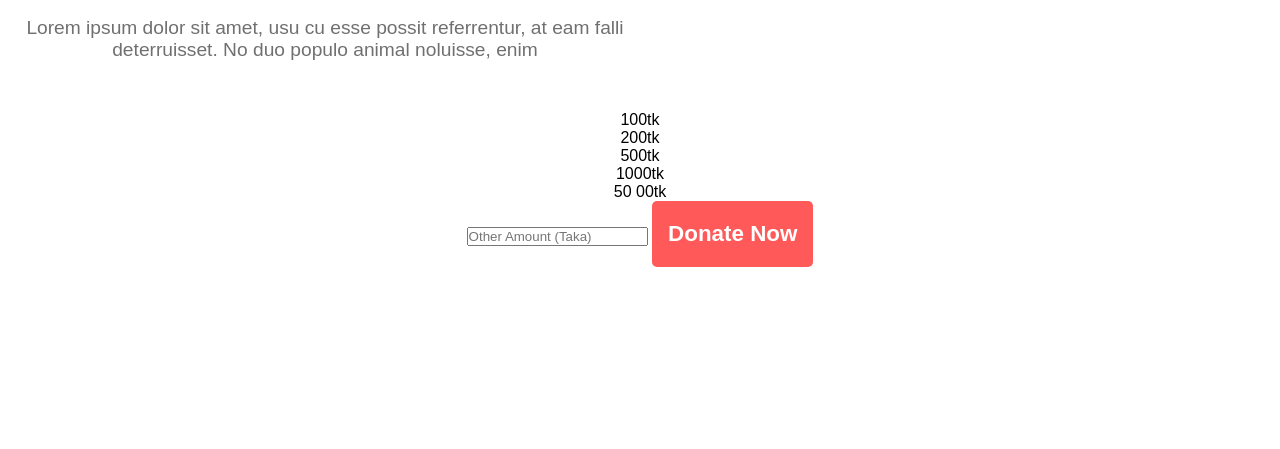
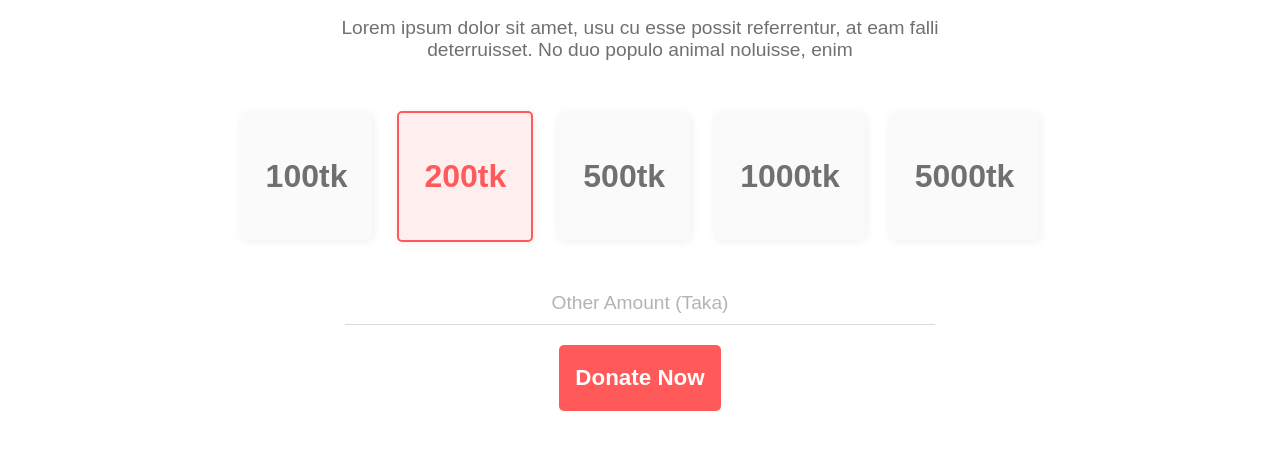
Before and after one commit to AtikHasan16/donate-today, a plain HTML site: page index.html in a window 1280 px wide. Shown: the part 1152-1601 px from the top of the page. Before the commit the page ends 1549 px from the top, so only its background shows below. Drawn offline with Linux system fonts and the light colour scheme.

Commit message:
added doante today styyles

```diff
--- a/index.html
+++ b/index.html
@@ -34,13 +34,13 @@
         </div>
         <div class="donate-container">
           <div class="donate-box">100tk</div>
-          <div class="donate-box">200tk</div>
+          <div class="donate-box donate-box-select">200tk</div>
           <div class="donate-box">500tk</div>
           <div class="donate-box">1000tk</div>
-          <div class="donate-box">50 00tk</div>
+          <div class="donate-box">5000tk</div>
         </div>
 
-        <input type="number" placeholder="Other Amount (Taka)" />
+        <input class="donate-amount" type="text" placeholder="Other Amount (Taka)" /> <br />
         <button class="donate-btn">Donate Now</button>
       </section>
       <section class="donation-plan"></section>
--- a/style/style.css
+++ b/style/style.css
@@ -4,6 +4,11 @@
   box-sizing: border-box;
   padding: 0;
   font-family: "poppins", sans-serif;
+}
+
+.main {
+  max-width: 1180px;
+  margin: 0 auto;
 }
 
 .donate-btn {
@@ -67,10 +72,54 @@
 .donate-details {
   font-size: 1.2rem;
   width: 650px;
+  margin: 0 auto;
   margin-bottom: 50px;
   color: #707070;
 }
 
+.donate-container {
+  display: flex;
+  justify-content: center;
+  align-items: center;
+  gap: 25px;
+  margin-bottom: 50px;
+}
+
+.donate-box {
+  font-size: 2rem;
+  padding: 45px 25px;
+  box-shadow: 1px 1px 10px #eeeeee;
+  border-radius: 5px;
+  color: #707070;
+  font-weight: 700;
+  background-color: #fafafa;
+}
+
+.donate-box-select {
+  border: 2px solid #ff5959;
+  background-color: #ffeeee;
+  color: #ff5959;
+}
+
+.donate-amount {
+  font-size: 1.2rem;
+  border-top: none;
+  border-left: none;
+  border-right: none;
+  border-bottom: 1px solid #dadada;
+  padding-bottom: 10px;
+  width: 50%;
+  margin-bottom: 20px;
+  text-align: center;
+  color: #b3b3b3;
+}
+input:focus {
+  outline: none;
+}
+
+input::placeholder {
+  color: #b3b3b3;
+}
 
 /* donation plan section */
 /* contribution section */
```
